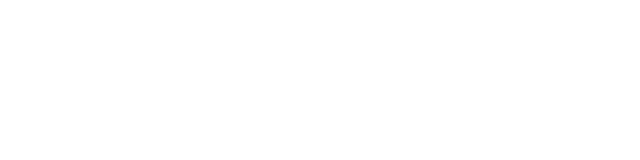
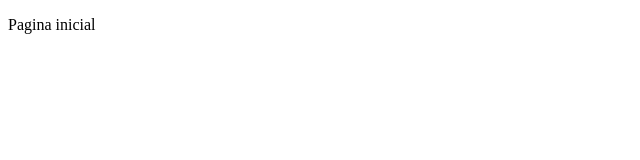
Before and after one commit to leortizcunha/crud-mui-ts, a React (Create React App) app: page /pagina-inicial in a window 1280 px wide. Shown: the top 160 px of the page, without its empty margins (0-640 px from the left). Built offline with nearby package versions, Linux system fonts and the light colour scheme.

Commit message:
feat: criar routes

```diff
--- a/src/App.tsx
+++ b/src/App.tsx
@@ -1,8 +1,11 @@
+import { BrowserRouter } from "react-router-dom";
+
+import { AppRoutes } from "./routes";
 
 export const App = () => {
   return (
-    <div >
-
-    </div>
+    <BrowserRouter>
+      <AppRoutes />
+    </BrowserRouter>
   );
 }
--- a/src/routes/index.tsx
+++ b/src/routes/index.tsx
@@ -1 +1,12 @@
-export { };
+import { Navigate, Route, Routes } from "react-router-dom"
+
+export const AppRoutes = () => {
+
+    return (
+        <Routes>
+            <Route path='/pagina-inicial' element={<p>Pagina inicial</p>} />
+
+            <Route path='*' element={<Navigate to='/pagina-inicial' />} />
+        </Routes>
+    )
+}
```
Also changed, not shown: package.json (+13 -12 lines), 1 other file (tests, documents, lock files or other folders).
